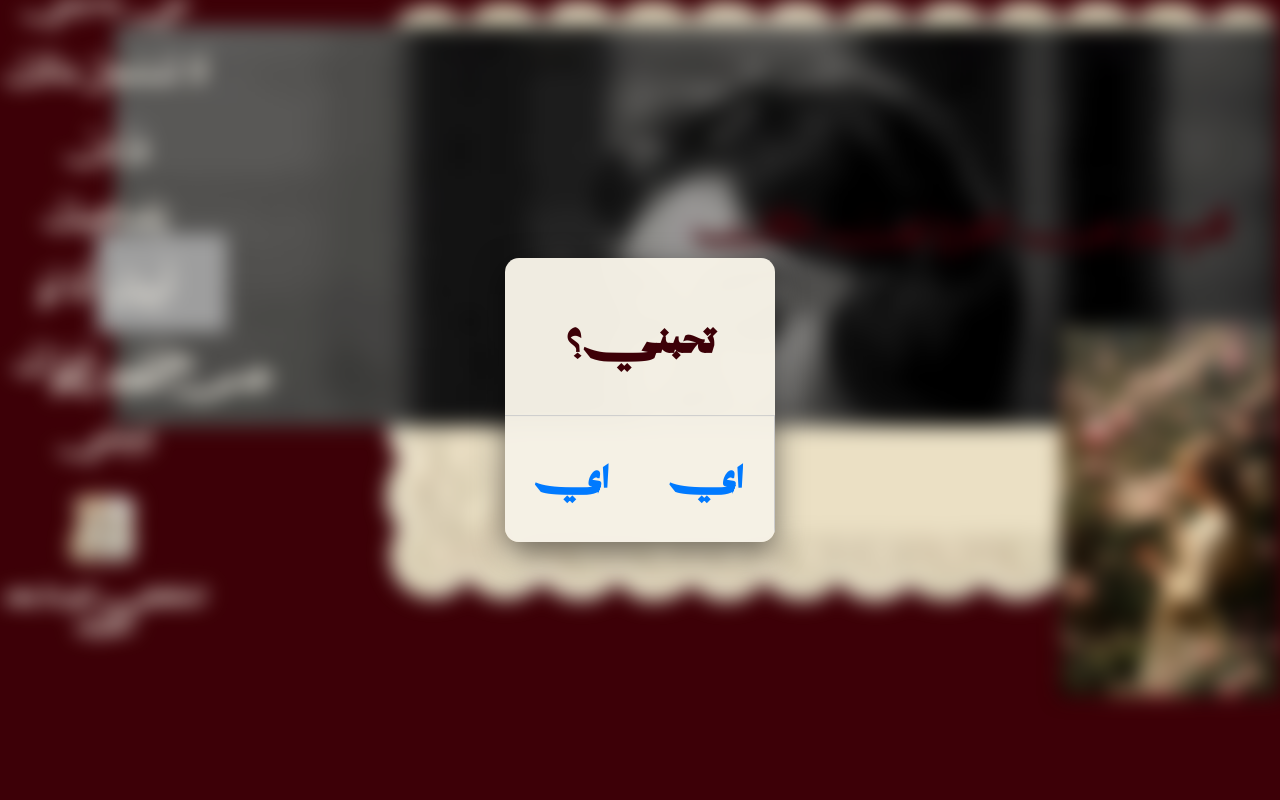
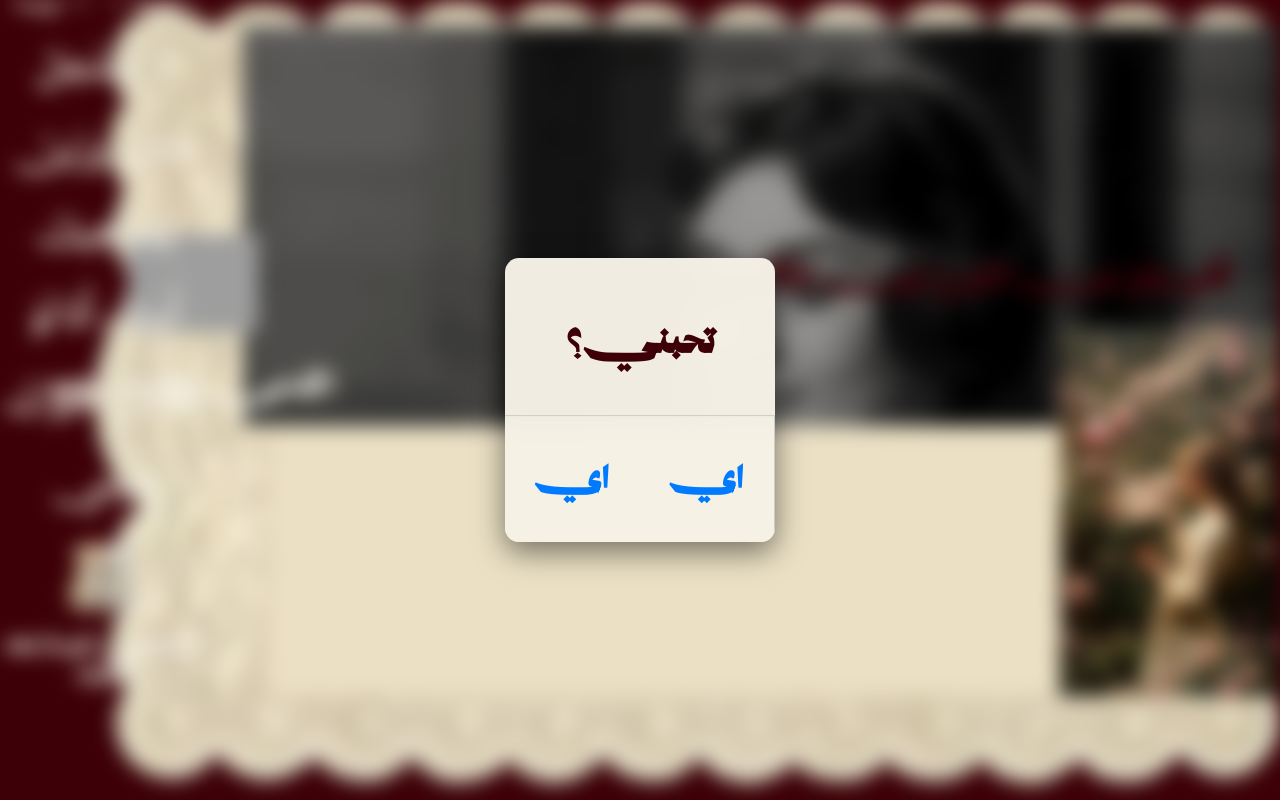
Before and after one commit to iPsychoboy/abd, a plain HTML site: page index.html in a window 1280 px wide. Drawn offline with nearby package versions, Linux system fonts and the light colour scheme; grey boxes are pictures that could not be loaded.

Commit message:
Update index.html

```diff
--- a/index.html
+++ b/index.html
@@ -73,7 +73,7 @@
             position: absolute;
             right: -1.3vw; top: 0;
             width: 94%;
-            height: 47vw; /* نسبة من العرض بدل px */
+            height: 120vw; /* نسبة من العرض بدل px */
             background: url('lace_bg.png') no-repeat right top;
             background-size: contain;
             z-index: 1;
@@ -85,7 +85,7 @@
             right: 0;
             top: 2vw;
             /* عرض نسبي: تقريباً نفس الشاشة ناقص هامش يسار */
-            width: calc(100% - 9vw);
+            width: calc(90% - 9vw);
             height: auto;
             /* ارتفاع أقصى نسبي */
             max-height: 50dvh;
@@ -99,7 +99,7 @@
             position: absolute;
             right: 4vw;
             /* موقع عمودي نسبي */
-            top: 26dvh;
+            top: 32dvh;
             font-family: 'f2';
             color: var(--burgundy);
             font-weight: bold;
@@ -137,16 +137,15 @@
         .env-label {
             color: var(--cream);
             font-family: 'f2';
-            font-size: clamp(0.7rem, 3vw, 0.9rem);
+            font-size: clamp(0.85rem, 3.5vw, 1.15rem);
             margin-top: 1.5vw;
             display: block;
         }
-
    /* القصيدة + وردة */
         .poetry-area {
             position: absolute;
             left: 0;
-            bottom: 20dvh;
+            bottom: 14dvh;
             z-index: 10;
             text-align: center;
             width: clamp(160px, 46vw, 210px);
@@ -154,9 +153,9 @@
         .poetry-text {
             font-family: 'f3';
             color: var(--cream);
-            font-size: clamp(0.72rem, 2.8vw, 1.05rem);
-            line-height: 2.1;
-            margin-bottom: 2vw;
+            font-size: clamp(0.77rem, 3vw, 1.15rem);
+            line-height: 2.2;
+            margin-bottom: 1.5vw;
         }
         .lily-btn {
             width: clamp(60px, 19vw, 84px);
@@ -217,11 +216,10 @@
             position: relative;
         }
 
-        /* الستامب - نسبي */
        .stamp-img {
     position: absolute;
-            top: 38dvh;
-            right: 4.5vw;
+    top: 42dvh;     /* زدنا الرقم عشان ينزل الستامب للمربع تبعه تحت */
+    right: 4vw;     /* وزنا اليمين شوي عشان يدخل يدخل جوا المربع تماماً */
     width: clamp(44px, 13vw, 62px);
     height: auto;
     z-index: 10;
@@ -244,7 +242,7 @@
         /* عنوان الرسالة */
         .letter-title {
             position: absolute;
-            top: 49dvh;
+            top: 44dvh;
             right: 20%;
             font-family: 'f3';
             font-size: clamp(0.85rem, 3.5vw, 1.1rem);
@@ -255,7 +253,7 @@
         /* جسم الرسالة - typewriter */
         .letter-body {
             position: absolute;
-            top: 56dvh;
+            top: 49dvh;
             left: 12%;
             right: 12%;
             text-align: center;
@@ -265,6 +263,8 @@
             color: var(--burgundy);
             max-height: 28dvh;
             overflow: hidden;
+            direction: rtl;
+            unicode-bidi: bidi-override;
         }
         .typewriter-cursor {
             display: inline-block;
```
Lines whose indentation alone changed are shown as unchanged.
